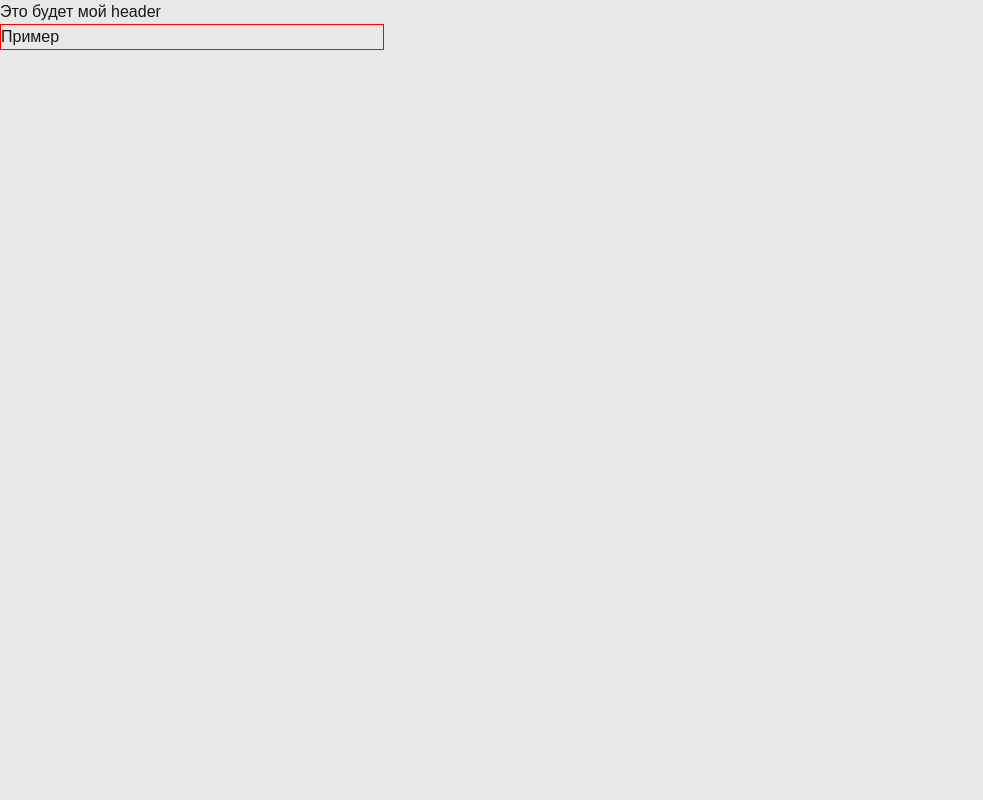
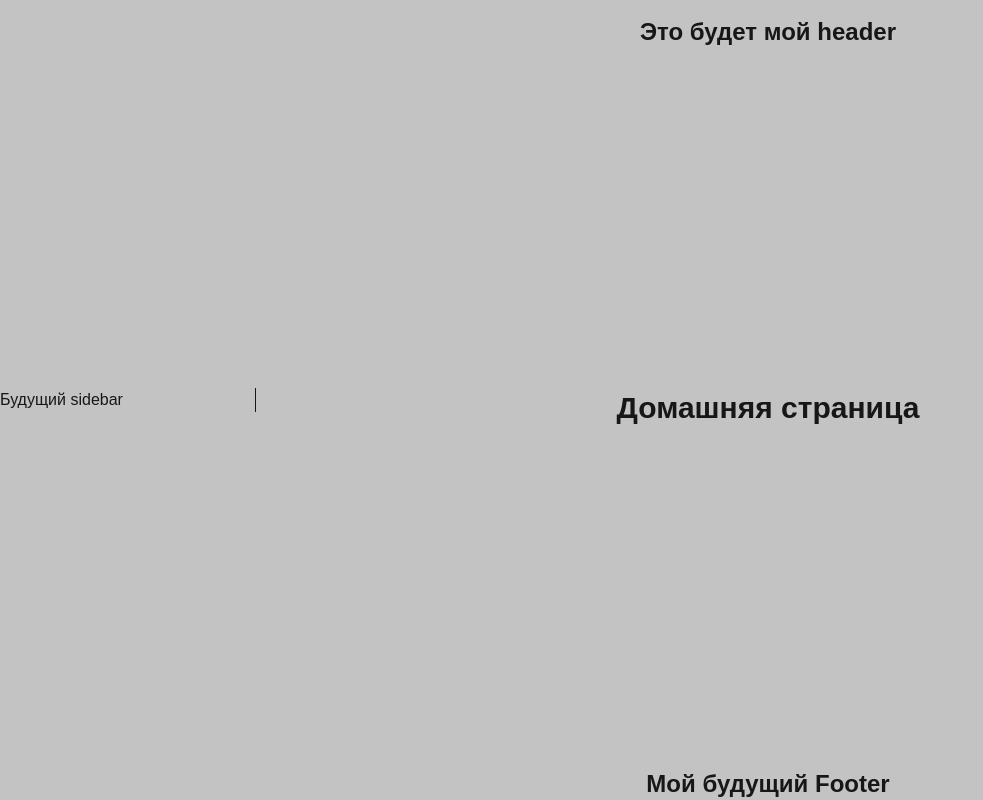
Before and after one commit to EgorEzhkov/second-brain, a Next.js app: page / in a window 1280 px wide. Shown: the whole page, without its empty margins (0-983 px from the left). Built offline with nearby package versions, Linux system fonts and the light colour scheme.

Commit message:
basic markup

```diff
--- a/src/app/globals.css
+++ b/src/app/globals.css
@@ -1,7 +1,7 @@
-@import "tailwindcss";
+@import 'tailwindcss';
 
 :root {
-  --background: #e8e8e8;
+  --background: #c3c3c3;
   --foreground: #171717;
 }
 
@@ -13,7 +13,7 @@
 }
 
 @media (prefers-color-scheme: dark) {
-  :root {
+  f :root {
     --background: #0a0a0a;
     --foreground: #c4c4c4;
   }
@@ -23,4 +23,7 @@ body {
   background: var(--background);
   color: var(--foreground);
   font-family: Arial, Helvetica, sans-serif;
+  display: flex;
+  justify-content: center;
+  align-items: center;
 }
--- a/src/app/layout.tsx
+++ b/src/app/layout.tsx
@@ -2,6 +2,8 @@ import type { Metadata } from 'next';
 import { Geist, Geist_Mono } from 'next/font/google';
 import './globals.css';
 import Header from '../components/header/header';
+import Footer from '../components/footer/footer';
+import Sidebar from '../components/sidebar/sidebar';
 
 const geistSans = Geist({
   variable: '--font-geist-sans',
@@ -28,10 +30,22 @@ export default function RootLayout({
       lang="en"
       className={`${geistSans.variable} ${geistMono.variable} h-full antialiased`}
     >
-      <body className="min-h-full flex flex-col">
-        <Header />
+      <body className="flex min-h-screen">
+        {/* Sidebar */}
+        <aside className="w-64 shrink-0 border-r">
+          <Sidebar />
+        </aside>
 
-        <main className="flex-1">{children}</main>
+        {/* Right side */}
+        <div className="flex flex-1 flex-col min-h-screen items-center">
+          <Header />
+
+          <main className="flex-1 flex items-center justify-center">
+            {children}
+          </main>
+
+          <Footer />
+        </div>
       </body>
     </html>
   );
--- a/src/app/page.tsx
+++ b/src/app/page.tsx
@@ -1,9 +1,7 @@
-import Sidebar from '../components/sidebar/sidebar';
-
 export default function Home() {
   return (
-    <main>
-      <Sidebar></Sidebar>
-    </main>
+    <section className="flex self-center justify-self-center">
+      <h1 className="text-3xl font-bold">Домашняя страница</h1>
+    </section>
   );
 }
--- /dev/null
+++ b/src/components/footer/footer.tsx
@@ -0,0 +1,5 @@
+const Footer = () => {
+  return <footer className="text-2xl font-bold">Мой будущий Footer</footer>;
+};
+
+export default Footer;
--- a/src/components/header/header.tsx
+++ b/src/components/header/header.tsx
@@ -1,7 +1,7 @@
 const Header = () => {
   return (
-    <header>
-      <div>Это будет мой header</div>
+    <header className="flex pt-4">
+      <h1 className="text-2xl font-bold">Это будет мой header</h1>
     </header>
   );
 };
--- a/src/components/sidebar/sidebar.module.css
+++ /dev/null
@@ -1,4 +0,0 @@
-.mainSidebar {
-  border: 1px solid red;
-  max-width: 30%;
-}
--- a/src/components/sidebar/sidebar.tsx
+++ b/src/components/sidebar/sidebar.tsx
@@ -1,7 +1,5 @@
-import styles from './sidebar.module.css';
-
 const Sidebar = () => {
-  return <div className={styles.mainSidebar}>Пример</div>;
+  return <div className="">Будущий sidebar</div>;
 };
 
 export default Sidebar;
```
Also changed, not shown: 1 other file (tests, documents, lock files or other folders).
